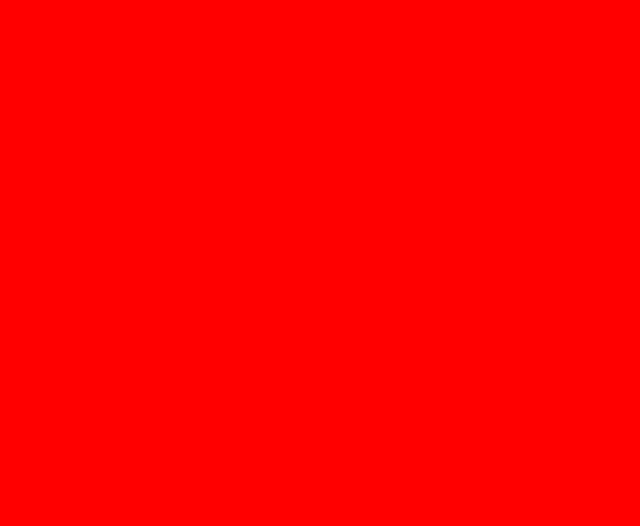
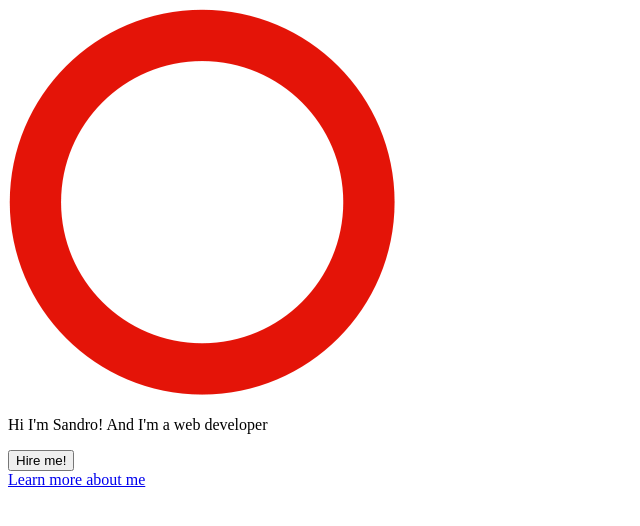
Before and after one commit to Gura-San/Gura-San.github.io, a plain HTML site: page index.html in a window 1280 px wide. Shown: the whole page, without its empty margins (0-640 px from the left). Drawn offline with Linux system fonts and the light colour scheme.

Commit message:
styling the top section

```diff
--- a/index.html
+++ b/index.html
@@ -14,12 +14,10 @@
         </nav>
     </header>
     <section>
-        <article>
-
-        </article>
-        <article>
-
-        </article>
+        <img src="images/logo.png" alt="Company Logo">
+        <p>Hi I'm Sandro! And I'm a web developer</p>
+        <button>Hire me!</button><br>
+        <a href="#">Learn more about me</a>
     </section>
     <aside>
 
--- a/style.css
+++ b/style.css
@@ -1,3 +1,3 @@
 body {
-    background-color: red;
+    background-color: white;
 }
```
Also changed, not shown: images/logo.png (added).
